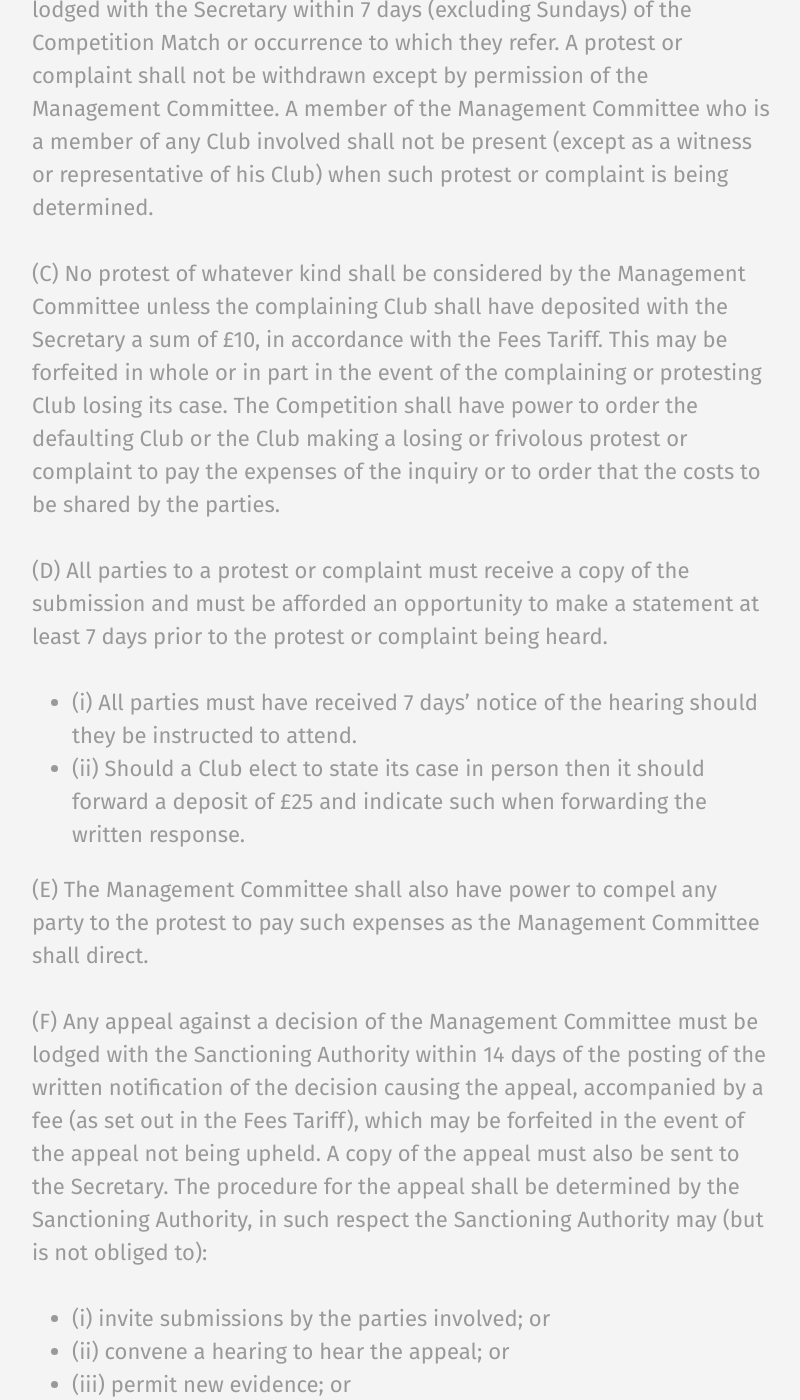
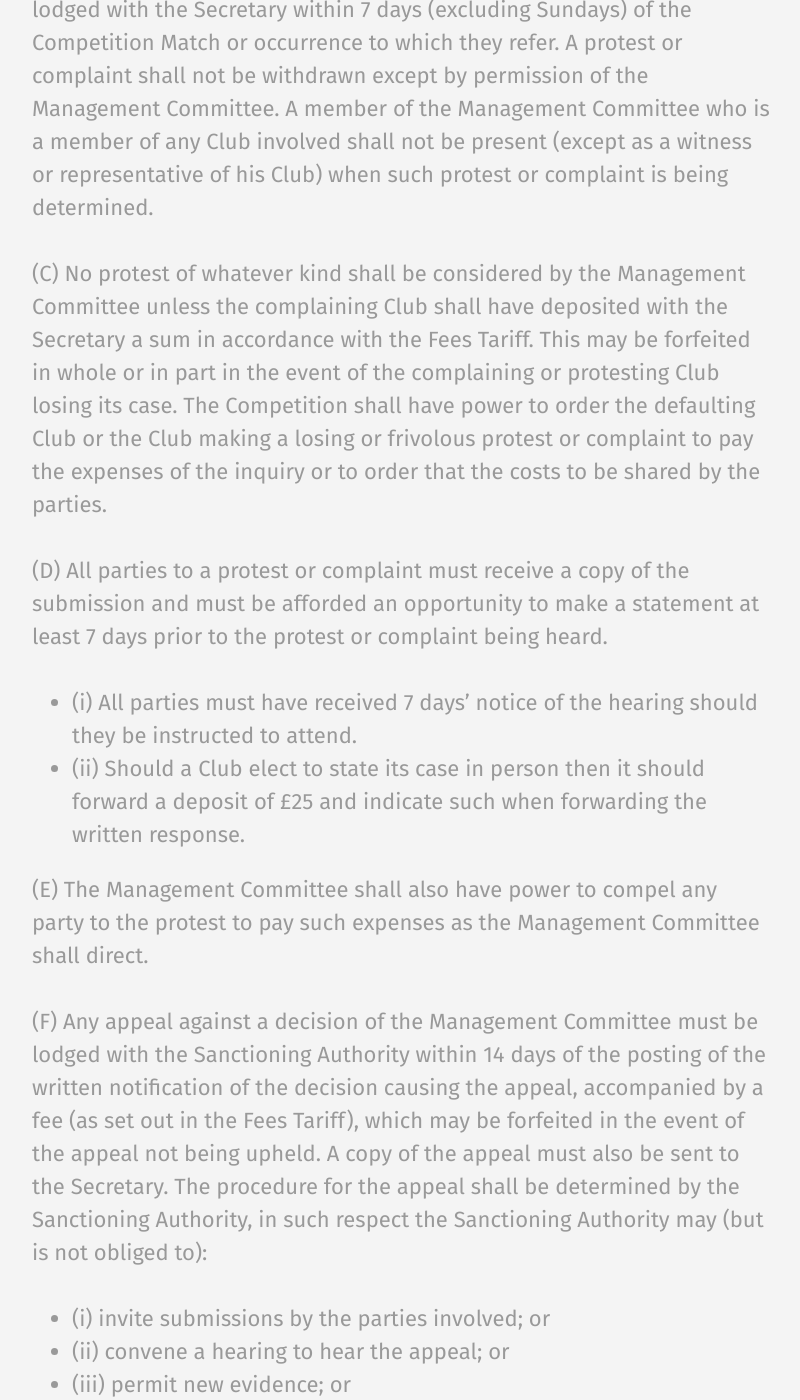
Before and after one commit to rotherleague/Rother, a Jekyll site: the page built from rules.md, in a window 1280 px wide and 1400 px high, scrolled down 13268 px. Shown: the whole window, without its empty margins (56-856 px from the left). Built offline with Jekyll 4.4.1, drawn with Linux system fonts in a browser that asks for light colours; some of the changed text lies outside the part shown.

Commit message:
Update 07.md

```diff
--- a/_includes/rules/07.md
+++ b/_includes/rules/07.md
@@ -4,9 +4,9 @@
 - (i)	All questions of eligibility, qualification of Players or interpretations of the Rules shall be referred to the Management Committee or a sub-committee duly appointed by the Management Committee.
 - (ii)	Objections relevant to the dimensions of the pitch, goals, flag posts or other facilities of the venue will not be entertained by the Management Committee unless a protest is lodged with the referee before the commencement of the Competition Match.
 
-(B)	Except in cases where the Management Committee decide that there are special circumstances, protests and complaints (which must contain full particulars of the grounds upon which they are founded) must be lodged with the Secretary within 7 days (excluding Sundays) of the Competition Match or occurrence to which they refer. A protest or complaint shall not be withdrawn except by permission of the Management Committee. A member of the Management Committee who is a member of any Club involved shall not be present (except as a witness or representative of his Club) when such protest or complaint is being determined.
+(B)	Except in cases where the Management Committee decide that there are special circumstances, protests and complaints (which must contain full particulars of the grounds upon which they are founded) must be lodged with the Secretary within 7 days (excluding  Sundays) of the Competition Match or occurrence to which they refer. A protest or complaint shall not be withdrawn except by permission of the Management Committee. A member of the Management Committee who is a member of any Club involved shall not be present (except as a witness or representative of his Club) when such protest or complaint is being determined.
 
-(C)	No protest of whatever kind shall be considered by the Management Committee unless the complaining Club shall have deposited with the Secretary a sum of £10, in accordance with the Fees Tariff. This may be forfeited in whole or in part in the event of the complaining or protesting Club losing its case. The Competition shall have power to order the defaulting Club or the Club making a losing or frivolous protest or complaint to pay the expenses of the inquiry or to order that the costs to be shared by the parties.
+(C)	No protest of whatever kind shall be considered by the Management Committee unless the complaining Club shall have deposited with the Secretary a sum in accordance with the Fees Tariff. This may be forfeited in whole or in part in the event of the complaining or protesting Club losing its case. The Competition shall have power to order the defaulting Club or the Club making a losing or frivolous protest or complaint to pay the expenses of the inquiry or to order that the costs to be shared by the parties.
 
 (D)	All parties to a protest or complaint must receive a copy of the submission and must be afforded an opportunity to make a statement at least 7 days prior to the protest or complaint being heard.
 - (i)	All parties must have received 7 days’ notice of the hearing should they be instructed to attend.
```
Also changed, not shown: other parts of _includes/rules/07.md (+3 -1 lines).
